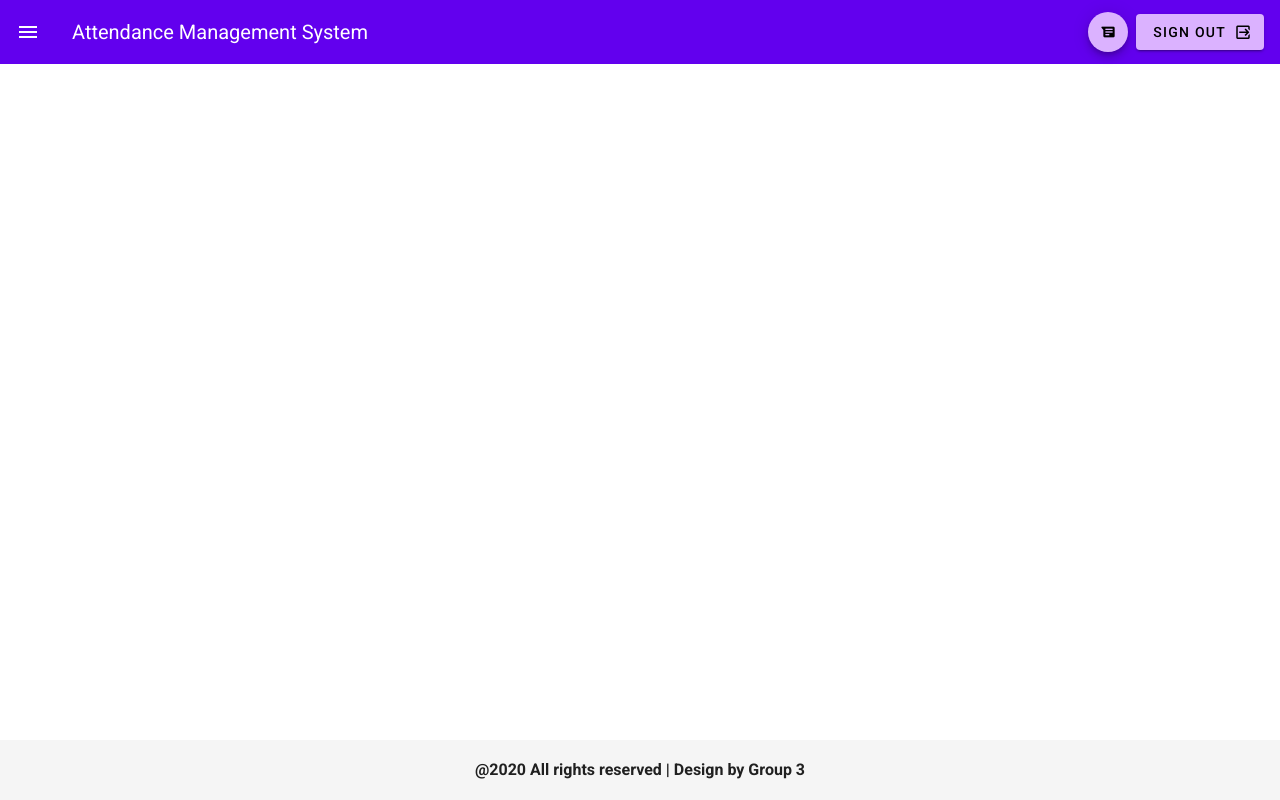
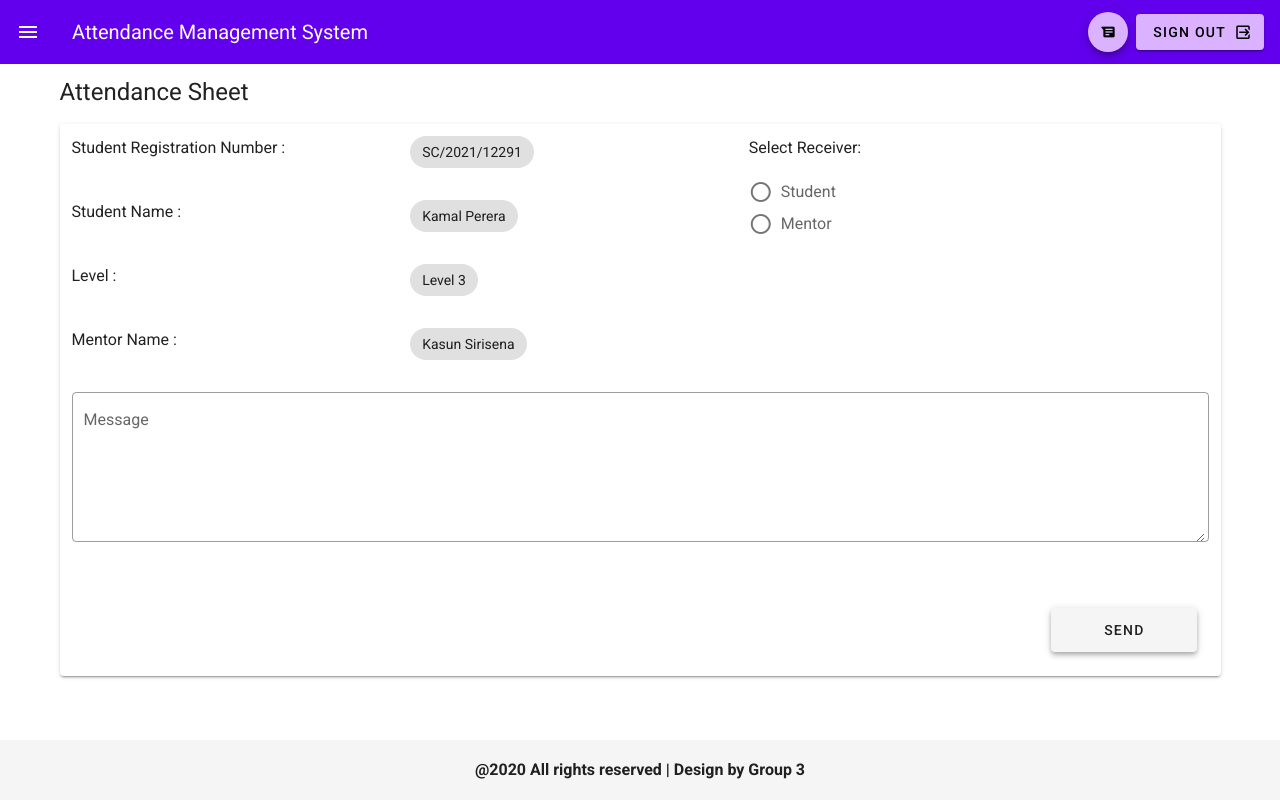
Before and after one commit to GimanthaDissanayake/attendance-management-system, a Vue app: page /SendAlert in a window 1280 px wide. Built offline with nearby package versions, Linux system fonts and the light colour scheme.

Commit message:
added SendAlert

```diff
--- a/src/router.js
+++ b/src/router.js
@@ -8,14 +8,16 @@ import ViewMahapolaEligibility from './views/ViewMahapolaEligibility.vue'
 import ViewDetailedAttendance from './views/ViewDetailedAttendance.vue'
 import ViewDetailedCourse from './views/ViewDetailedCourse.vue'
 import ViewRegisteredStudents from './views/ViewRegisteredStudents.vue'
-import ViewAlerts from "./views/ViewAlerts.vue"
-import MarkAttendance from "./views/MarkAttendance.vue"
-import RegisterUsers from "./views/RegisterUsers.vue"
-import SetMRAP from "./views/SetMRAP.vue"
-import SetMahapolaDuration from "./views/SetMahapolaDuration.vue"
-import ViewMentorGroups from "./views/ViewMentorGroups.vue"
-import ViewStudentDetails from "./views/ViewStudentDetails.vue"
-import ViewAttendanceSheet from "./views/ViewAttendanceSheet.vue"
+import ViewAlerts from './views/ViewAlerts.vue'
+import MarkAttendance from './views/MarkAttendance.vue'
+import RegisterUsers from './views/RegisterUsers.vue'
+import SetMRAP from './views/SetMRAP.vue'
+import SetMahapolaDuration from './views/SetMahapolaDuration.vue'
+import ViewMentorGroups from './views/ViewMentorGroups.vue'
+import ViewStudentDetails from './views/ViewStudentDetails.vue'
+import ViewAttendanceSheet from './views/ViewAttendanceSheet.vue'
+import SendAlert from './views/SendAlert.vue'
+
 
 
 Vue.use(Router)
@@ -104,5 +106,10 @@ export default new Router({
       name: 'viewattendancesheet',
       component: ViewAttendanceSheet
     },
+    {
+      path: '/SendAlert',
+      name: 'sendalert',
+      component: SendAlert
+    },
   ]
 })
--- /dev/null
+++ b/src/views/SendAlert.vue
@@ -0,0 +1,88 @@
+<template>
+    <v-container>
+        <p class='text-h5'>Attendance Sheet</p>
+
+        <v-card>
+            <v-container>
+                <v-row>
+                    <v-col cols="14" sm="7" md="7">
+                        <v-row>
+                            <v-col>
+                                <p>Student Registration Number :</p>
+                            </v-col>
+                            <v-col>
+                                <v-chip>{{student.registration_no}}</v-chip>
+                            </v-col>
+                        </v-row>
+                        <v-row>
+                            <v-col>
+                                <p>Student Name :</p>
+                            </v-col>
+                            <v-col>
+                                <v-chip>{{student.name}}</v-chip>
+                            </v-col>
+                        </v-row>
+                        <v-row>
+                            <v-col>
+                                <p>Level :</p>
+                            </v-col>
+                            <v-col>
+                                <v-chip>{{student.level}}</v-chip>
+                            </v-col>
+                        </v-row>
+                        <v-row>
+                            <v-col>
+                                <p>Mentor Name :</p>
+                            </v-col>
+                            <v-col>
+                                <v-chip>{{student.mentor}}</v-chip>
+                            </v-col>
+                        </v-row>
+                    </v-col>
+                    <v-col>
+                        <p>Select Receiver:</p>
+                        <v-radio-group v-model="receiver">
+                            <v-radio label="Student" value="student">
+                            </v-radio>
+                            <v-radio label="Mentor" value="mentor">
+                            </v-radio>
+                        </v-radio-group>
+                    </v-col>
+                </v-row>
+                <v-row>
+                    <v-container>
+                        <v-textarea outlined clearable label="Message"></v-textarea>
+                    </v-container>
+                </v-row>
+                <v-row>
+                    <v-spacer></v-spacer>
+                    <v-col cols="4" sm="2" md="2">
+                        <v-container>
+                            <v-btn block large elevation="4">Send</v-btn>
+                        </v-container>
+                    </v-col>
+                </v-row>
+            </v-container>
+        </v-card>
+    </v-container>
+</template>
+
+<script>
+export default {
+    data() {
+        return {
+            receiver: null,
+            student:{
+                name: 'Kamal Perera',
+                registration_no: 'SC/2021/12291',
+                level: 'Level 3',
+                mentor: 'Kasun Sirisena'
+            },
+        }
+    }
+}
+</script>
+
+<style>
+
+</style>
```
Also changed, not shown: src/components/AreYouSure.vue (added, +32 -0 lines).
